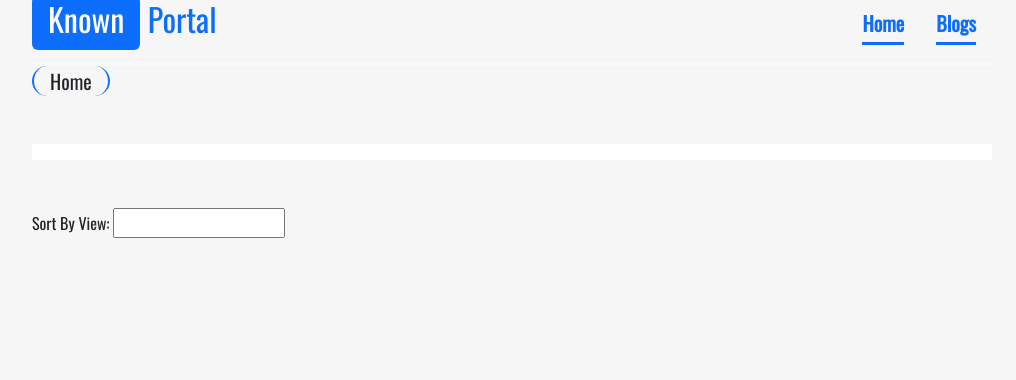
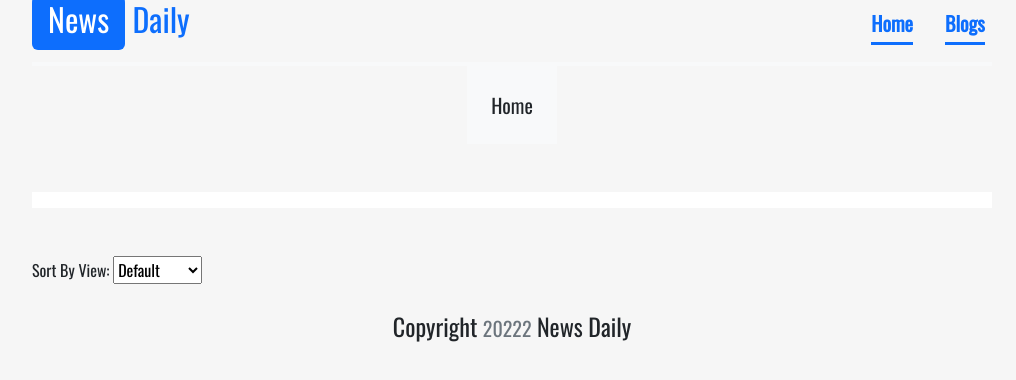
Before and after one commit to aremon86851/news-daily, a plain HTML site: page index.html in a window 1280 px wide. Shown: the whole page, without its empty margins (128-1144 px from the left). Drawn offline with nearby package versions, Linux system fonts and the light colour scheme; no server answers.

Commit message:
footer section added

```diff
--- a/index.html
+++ b/index.html
@@ -4,7 +4,7 @@
 <head>
     <meta charset="utf-8">
     <meta name="viewport" content="width=device-width, initial-scale=1">
-    <title>Known Portal</title>
+    <title>News Daily</title>
     <link href="https://cdn.jsdelivr.net/npm/bootstrap@5.2.0/dist/css/bootstrap.min.css" rel="stylesheet"
         integrity="sha384-gH2yIJqKdNHPEq0n4Mqa/HGKIhSkIHeL5AyhkYV8i59U5AR6csBvApHHNl/vI1Bx" crossorigin="anonymous">
     <!-- Styles -->
@@ -14,17 +14,20 @@
 <body>
     <!-- Header Section -->
     <header>
+
         <!-- Header Navbar -->
-        <nav class="w-75 mx-auto">
-            <div class="d-flex justify-content-between align-items-center border-4 border-bottom pb-3 border-light">
-                <div>
+        <nav class="w-75 mx-auto mx-0">
+            <div
+                class="d-flex flex-column flex-md-row flex-lg-row justify-content-lg-between justify-content-md-between justify-content-between justify-content-sm-center  align-items-center border-4 border-bottom pb-3 border-light">
+                <div
+                    class="col-12 col-md-4 col-lg-4 d-flex justify-content-center justify-content-md-start justify-content-lg-start">
                     <h2>
-                        <span class="rounded-4 rounded-bottom bg-primary px-3 py-2 text-white">Known</span> <span
-                            class="text-primary">Portal</span>
+                        <span class="rounded-4 rounded-bottom bg-primary px-3 py-2 text-white">News</span> <span
+                            class="text-primary">Daily</span>
                     </h2>
                 </div>
-                <div>
-                    <ul class="d-flex me-auto mb-2 mb-lg-0 fs-5">
+                <div class="col-12 col-md-2 col-lg-2">
+                    <ul class="d-flex justify-content-center me-auto mb-2 mb-lg-0 fs-5">
                         <li class="list-unstyled"><a
                                 class="mx-3 my-2 text-decoration-none fw-bold border-bottom border-primary border-3 pb-1"
                                 href="#">Home</a>
@@ -38,13 +41,23 @@
         </nav>
         <!-- Cetagories -->
         <div class="w-75 mx-auto">
-            <ul class="d-flex justify-content-between me-auto mb-2 mb-lg-0 fs-5 p-0 mx-auto" id="categories-container">
-                <li
-                    class="list-unstyled border-primary rounded-5 border-2 border-end border-primary rounded-5 border-2 border-start">
-                    <a class="mx-3 my-2 text-decoration-none text-dark" href="#">Home</a>
-                </li>
-
-            </ul>
+            <div class="d-flex justify-content-md-center justify-content-lg-center">
+                <nav class="navbar navbar-expand-lg bg-light">
+                    <button class="navbar-toggler" type="button" data-bs-toggle="collapse"
+                        data-bs-target="#navbarNavDropdown" aria-controls="navbarNavDropdown" aria-expanded="false"
+                        aria-label="Toggle navigation">
+                        <span class="navbar-toggler-icon"></span>
+                    </button>
+                    <div class="collapse navbar-collapse " id="navbarNavDropdown">
+                        <ul class="navbar-nav" id="categories-container">
+                            <li class="nav-item list-unstyled">
+                                <a onclick="loadNews(8)" class="nav-link mx-3 my-2 text-decoration-none text-dark fs-5"
+                                    href="#">Home</a>
+                            </li>
+                        </ul>
+                    </div>
+                </nav>
+            </div>
         </div>
     </header>
     <main class="w-75 mx-auto">
@@ -54,7 +67,14 @@
         </div>
         <!-- Short By View -->
         <div>
-            <p><span>Sort By View: </span><span><input type=""></span></p>
+            <p>
+                <label for="cars">Sort By View:</label>
+                <select id="cars" name="cars">
+                    <option value="default">Default</option>
+                    <option value="max-to-min">Max-to-Min</option>
+                    <option value="min-to-max">Min-to-Max</option>
+                </select>
+            </p>
         </div>
         <!-- Content -->
         <div id="news-container">
@@ -79,7 +99,10 @@
         </div>
 
     </main>
-
+    <!-- Footer Section -->
+    <footer class="mt-4">
+        <p class="text-center fs-4">Copyright <small class=" text-muted fs-5">20222</small> News Daily</p>
+    </footer>
 
 
     <script src="https://kit.fontawesome.com/dcf77283d2.js" crossorigin="anonymous"></script>
--- a/js/script.js
+++ b/js/script.js
@@ -12,9 +12,9 @@ const items = items => {
         const createList = document.createElement('li')
         let types = `${item.category_id}`
         let parses = parseFloat(types)
-        createList.classList.add('list-unstyled', 'border-primary', 'rounded-5', 'border-2', 'border-end', 'border-primary', 'rounded-5', 'border-2', 'border-start')
+        createList.classList.add('list-unstyled', 'nav-item')
         createList.innerHTML = `
-                    <a onclick='loadNews(${parses})' class="mx-3 my-2 text-decoration-none text-dark" href="#">${item.category_name}</a>
+                    <a onclick='loadNews(${parses})' class="nav-link mx-3 my-2 text-decoration-none text-dark fs-5" href="#">${item.category_name}</a>
         `
         categoryContainer.appendChild(createList)
     };
@@ -28,16 +28,26 @@ const loadNews = (id) => {
 }
 
 function showNews(newses) {
-    // console.log(newses)
+    console.log(newses[0])
     const newsContainer = document.getElementById('news-container');
     const resultLengthContainer = document.getElementById('result-length')
-    resultLengthContainer.innerText = `${newses.length} items found for category ${newses[0]}`
+    resultLengthContainer.innerText = `${newses.length} News Found On This Category`
+    if (newses.length === 0) {
+        resultLengthContainer.innerText = "No Result Found"
+    }
 
+    const viewsArray = []
+    console.log(viewsArray)
 
+    // console.log(sorting).
     newsContainer.innerHTML = ``;
     for (const news of newses) {
-        console.log(news)
+        // console.log(news)
         const createDiv = document.createElement('div');
+
+        const addViewsOnArray = `${news.total_view}`;
+        viewsArray.push(addViewsOnArray);
+
         if (news.author.name === null || news.total_view === null) {
             news.author.name = 'Not Available Name';
             news.total_view = "Not Available View"
@@ -61,7 +71,7 @@ function showNews(newses) {
                             ${news.total_view}</span></p>
                         </div>
                         <div class="col-4 d-flex justify-content-end">
-                            <a onclick="loadNewsForModal('${news._id}')" href="#" data-bs-toggle="modal" data-bs-target="#exampleModal"><i class="fs-4 text-primary fa-solid fa-arrow-right-long"></i></a>
+                            <a onclick="loadNewsForModal('${news._id}')" href="" data-bs-toggle="modal" data-bs-target="#exampleModal"><i class="fs-4 text-primary fa-solid fa-arrow-right-long"></i></a>
                         </div>
                 </div>
                 </div>
@@ -71,7 +81,14 @@ function showNews(newses) {
     `
         newsContainer.appendChild(createDiv);
     }
+
+    console.log(viewsArray)
+    viewsArray.sort((a, b) => {
+        return b - a;
+    })
 }
+
+
 // For Modal
 const loadNewsForModal = (idForModal) => {
     const url = `https://openapi.programming-hero.com/api/news/${idForModal}`
@@ -97,5 +114,5 @@ const newsForModal = (modalDatas) => {
     </div>
     `
 }
-loadNews(02)
+loadNews(8)
 loadCategories()
```
